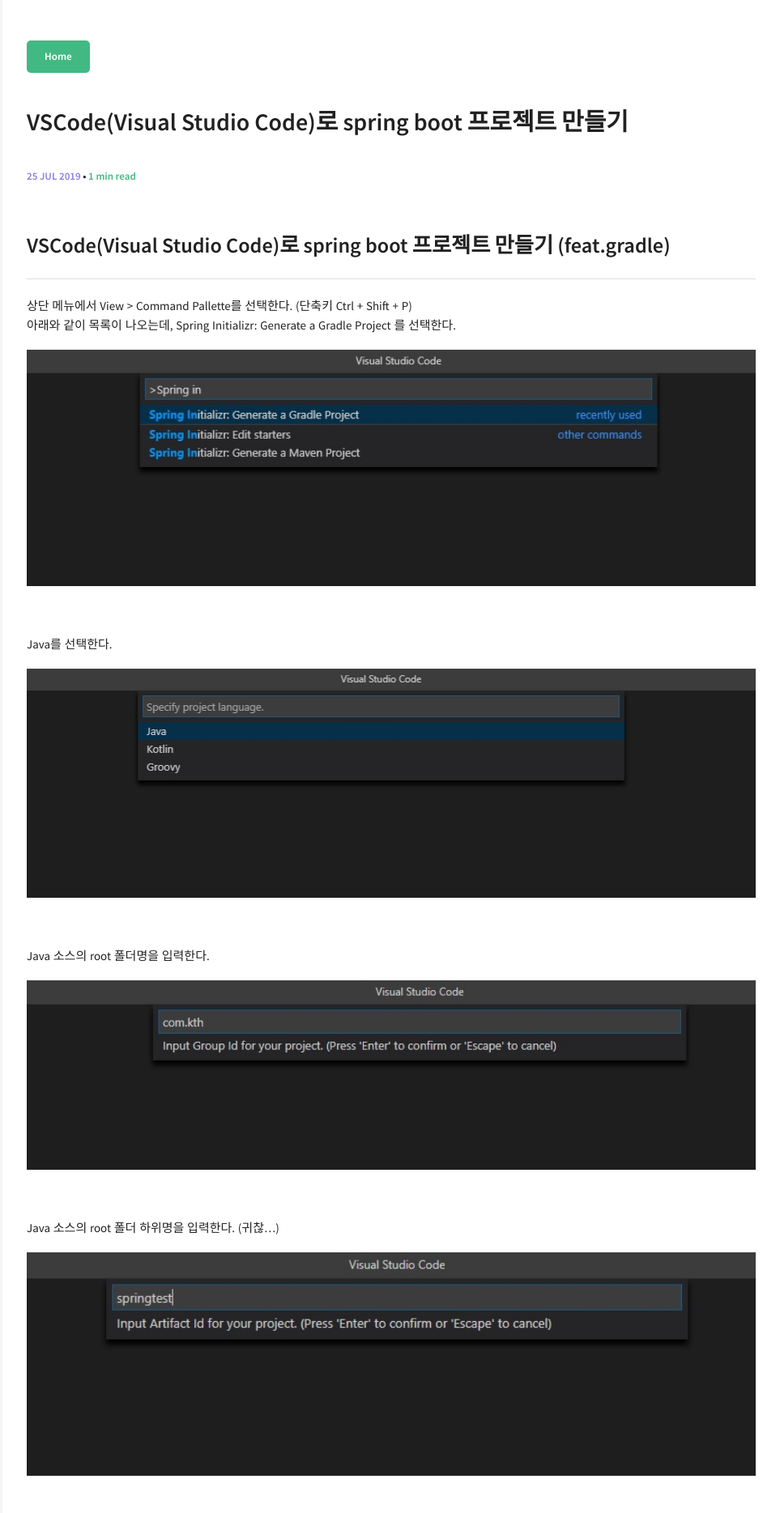
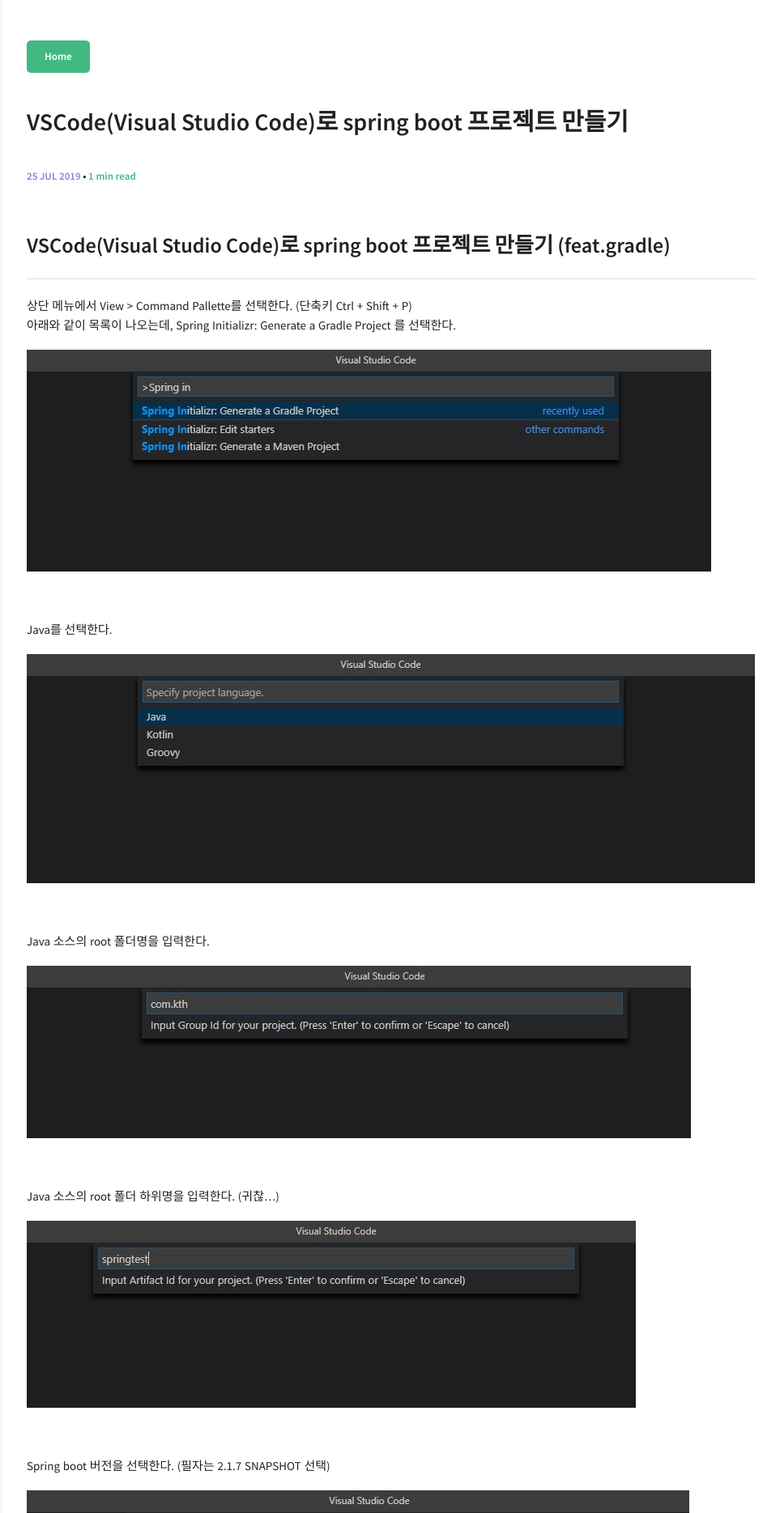
Before and after one commit to toshi15shkim/toshi15shkim.github.io, a Jekyll site: the page built from _posts/2019/2019-07-25-dvp-vscode-boot.md, in a window 1280 px wide. Shown: the top 1869 px of the page at 81% size, without its empty margins (317-1280 px from the left). Built offline with Jekyll 4.4.1, drawn with Linux system fonts in a browser that asks for light colours; some of the changed text lies outside the part shown.

Commit message:
2019-07-25 completed

````diff
--- a/_posts/2019/2019-07-25-dvp-vscode-boot.md
+++ b/_posts/2019/2019-07-25-dvp-vscode-boot.md
@@ -11,38 +11,38 @@ comments: true
 상단 메뉴에서 View > Command Pallette를 선택한다. (단축키 Ctrl + Shift + P)
 아래와 같이 목록이 나오는데, Spring Initializr: Generate a Gradle Project 를 선택한다.
 
-  ![Smithsonian Image](/img/2019/190725/1.command_palette.jpg){: width="1000"}
+  ![Smithsonian Image](/img/2019/190725/1.command_palette.jpg){: width="845"}
 
 <br/>
 
 Java를 선택한다.
 
-  ![Smithsonian Image](/img/2019/190725/2.java.jpg){: width="1000"}
+  ![Smithsonian Image](/img/2019/190725/2.java.jpg){: width="899"}
 
 <br/>
 
 Java 소스의 root 폴더명을 입력한다.
 
-  ![Smithsonian Image](/img/2019/190725/3.name.jpg){: width="1000"}
+  ![Smithsonian Image](/img/2019/190725/3.name.jpg){: width="820"}
 
 <br/>
 
 Java 소스의 root 폴더 하위명을 입력한다. (귀찮...)
 
-  ![Smithsonian Image](/img/2019/190725/4.project_name.jpg){: width="1000"}
+  ![Smithsonian Image](/img/2019/190725/4.project_name.jpg){: width="752"}
 
 <br/>
 
 Spring boot 버전을 선택한다. (필자는 2.1.7 SNAPSHOT 선택)
 
-  ![Smithsonian Image](/img/2019/190725/5.boot_version.jpg){: width="1000"}
+  ![Smithsonian Image](/img/2019/190725/5.boot_version.jpg){: width="818"}
 
 <br/>
 
 추가할 dependency를 선택한다.
 나는 Spring Web Starter / Spring Boot DevTools 를 추가했다.
 
-  ![Smithsonian Image](/img/2019/190725/6.dependencies.jpg){: width="1000"}
+  ![Smithsonian Image](/img/2019/190725/6.dependencies.jpg){: width="847"}
 
 <br/>
 
@@ -97,3 +97,37 @@ dependencies {
 	implementation 'org.apache.tomcat.embed:tomcat-embed-jasper'
 }
 ```
+
+<br/>
+
+src > main 에 webapp/WEB-INF/jsp 폴더를 만든다.
+여기에 test.jsp 를 생성하고 Hello World!!! 를 입력한다.
+
+<br/>
+
+DemoApplication.java 파일과 같은 위치에 IndexController.java 파일을 생성하고 아래 소스를 입력한다.
+참고로 return이 "test"로 되어 있는데, 문자열을 리턴하는 것이 아니다.
+앞서 application.yml에서 설정했던 prefix와 suffix가 결합되어,
+/WEB-INF/jsp/__test__.jsp 를 호출하게 된다.
+
+```java
+package com.kth.springtest;
+
+import org.springframework.stereotype.Controller;
+import org.springframework.web.bind.annotation.RequestMapping;
+
+@Controller
+public class IndexController {
+
+    @RequestMapping("/")
+    public String index() {
+        return "test";
+    }
+}
+```
+
+<br/>
+
+localhost:8080으로 접속하면 Hello World!!! 출력됨
+
+![Smithsonian Image](/img/2019/190725/7.helloworld.jpg){: width="255"}
````
Also changed, not shown: img/2019/190725/7.helloworld.jpg (added), img/2019/190725/7.yml.jpg (deleted).
